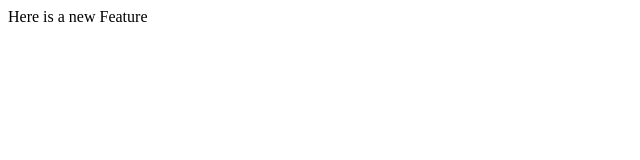
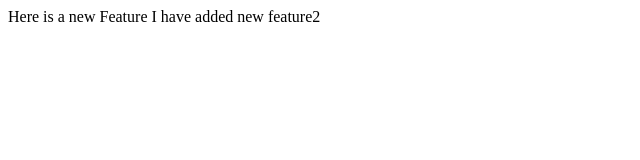
Before and after one commit to ads10071999/lec1, a plain HTML site: page index.html in a window 1280 px wide. Shown: the whole page, without its empty margins (0-640 px from the left). Drawn offline with Linux system fonts and the light colour scheme.

```diff
--- a/index.html
+++ b/index.html
@@ -7,5 +7,6 @@
 </head>
 <body>
 	Here is a new Feature
+	I have added new feature2
 </body>
 </html>
```
